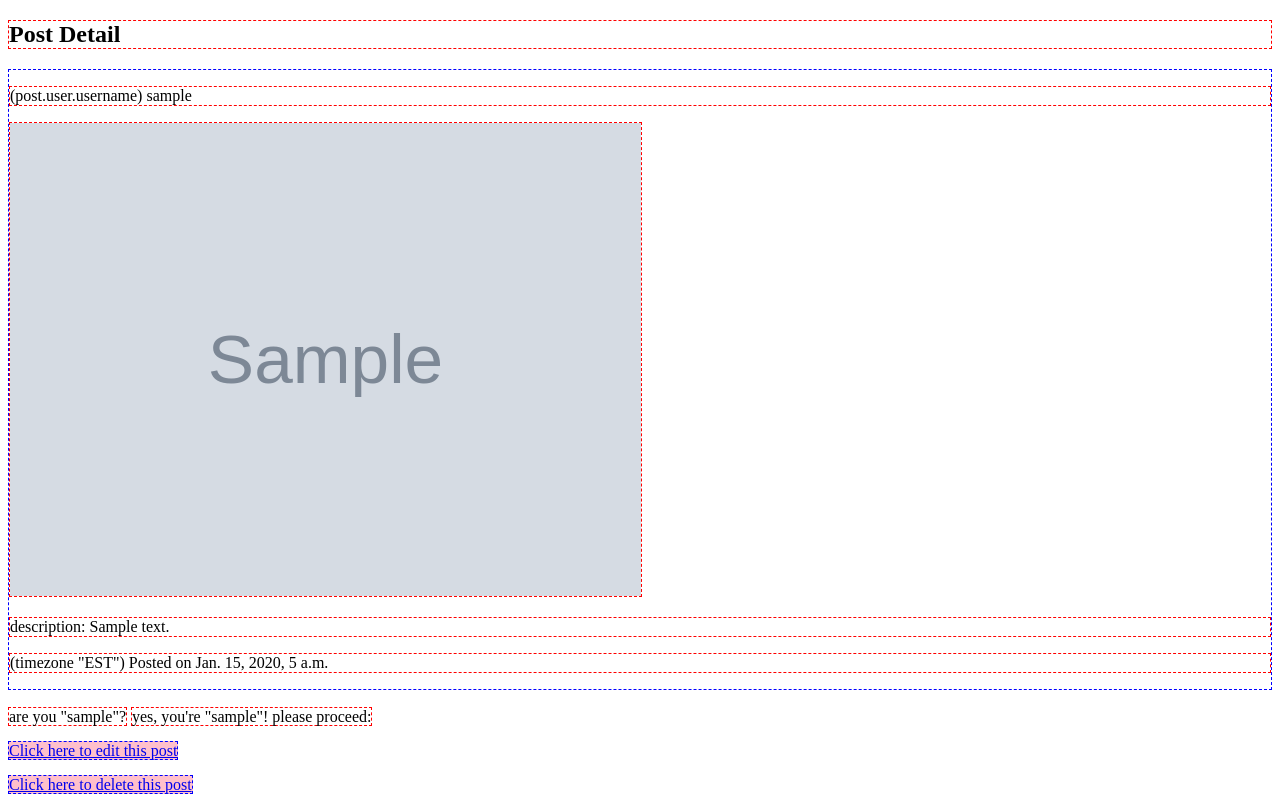
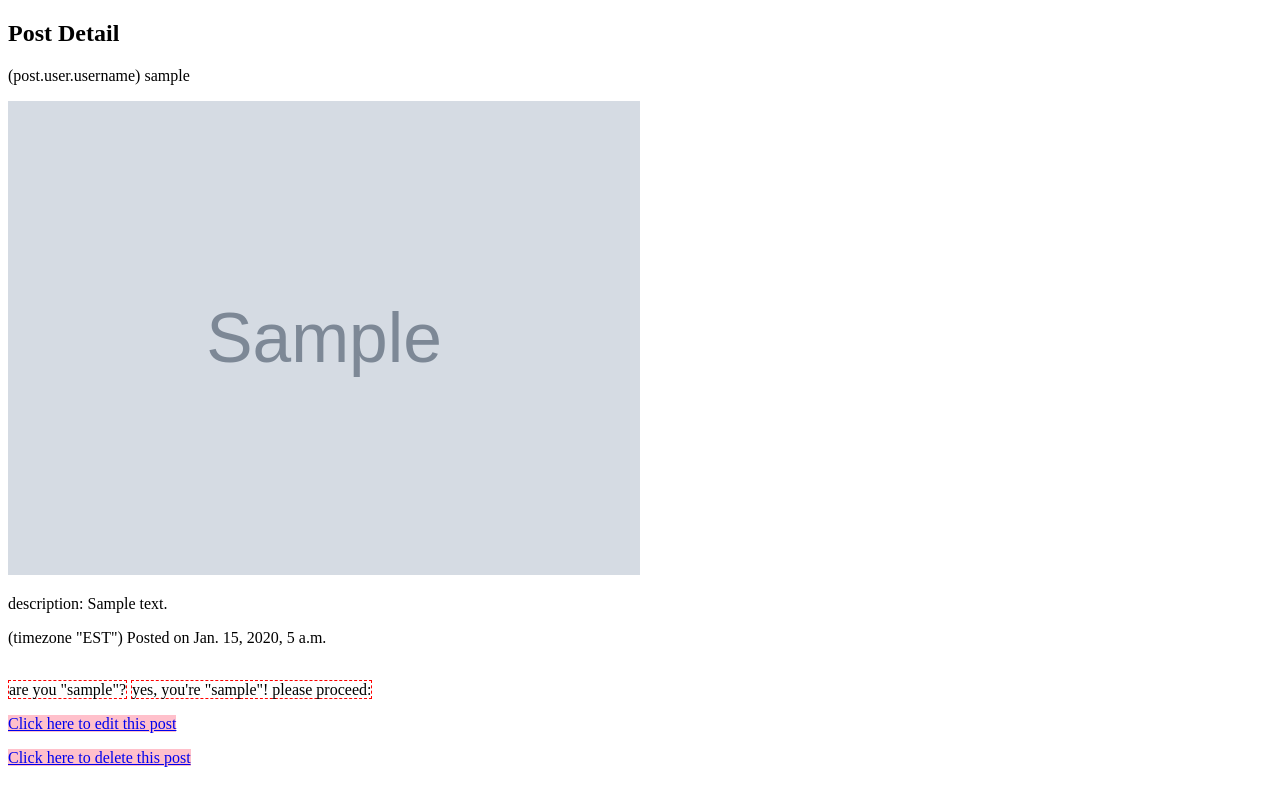
Before and after one commit to jordbort/capstone-glitch_generator, a Django app: page /post/1/ in a window 1280 px wide. Shown: the part 85-895 px from the top of the page. After the commit the page ends 852 px from the top, so only its background shows below. Run offline with Django 4.2, Linux system fonts and the light colour scheme; a user stored in the database is signed in; tables that the repository leaves empty hold one stand-in row (values such as "Sample post"); grey boxes marked "Sample" are stand-in pictures.

Commit message:
Tidying up

```diff
--- a/main_app/templates/post_detail.html
+++ b/main_app/templates/post_detail.html
@@ -5,28 +5,28 @@
 {% block title %}Post{% endblock %}
 
 {% block content %}
-<h2 class="debug">Post Detail</h2>
-<div class="debug blue">
-    <!-- <p class="debug">(post.id) {{post.id}}</p> -->
-    <p class="debug">(post.user.username) {{post.user.username}}</p>
-    <!-- <p class="debug">(post.image_url) {{post.image_url}}</p> -->
-    <img src={{post.image_url}} class="debug" width="50%" height="auto" />
-    <p class="debug">description: {{post.description}}</p>
+<h2>Post Detail</h2>
+<div>
+    <!-- <p>(post.id) {{post.id}}</p> -->
+    <p >(post.user.username) {{post.user.username}}</p>
+    <!-- <p>(post.image_url) {{post.image_url}}</p> -->
+    <img src={{post.image_url}} width="50%" height="auto" />
+    <p>description: {{post.description}}</p>
 
     {% timezone "EST" %}
-    <p class="debug">(timezone "EST") Posted on {{post.created_at}}</p>
+    <p>(timezone "EST") Posted on {{post.created_at}}</p>
     {% endtimezone %}
 
-    <!-- <p class="debug">(post.tags) {{post.tags}}</p> -->
-    <!-- <p class="debug">(timezone default) Posted on {{post.created_at}}</p> -->
+    <!-- <p>(post.tags) {{post.tags}}</p> -->
+    <!-- <p>(timezone default) Posted on {{post.created_at}}</p> -->
 </div>
 <br />
 
 <span class="debug">are you "{{post.user.username}}"?</span>
 {% if post.user.id == auth_profile.user_id %}
 <span class="debug">yes, you're "{{auth_profile}}"! please proceed:</span>
-<p><a href="{% url 'post_edit' post.pk %}" class="debug blue">Click here to edit this post</a></p>
-<p><a href="{% url 'post_delete' post.pk %}" class="debug blue">Click here to delete this post</a></p>
+<p><a href="{% url 'post_edit' post.pk %}">Click here to edit this post</a></p>
+<p><a href="{% url 'post_delete' post.pk %}">Click here to delete this post</a></p>
 {% else %}
 <span class="debug">no, you're "{{auth_profile}}" - you can't edit/delete this post!</span>
 {% endif %}
```
